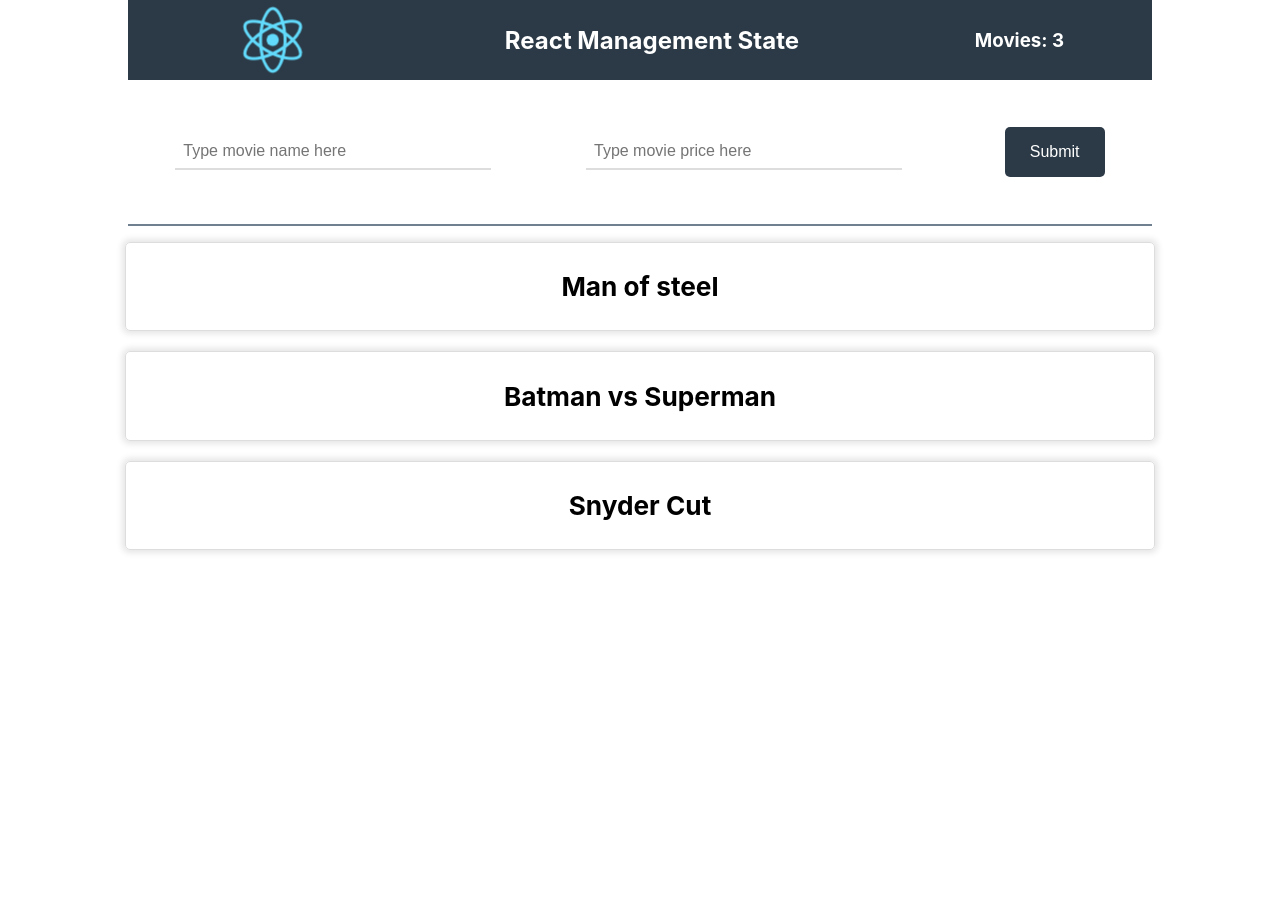
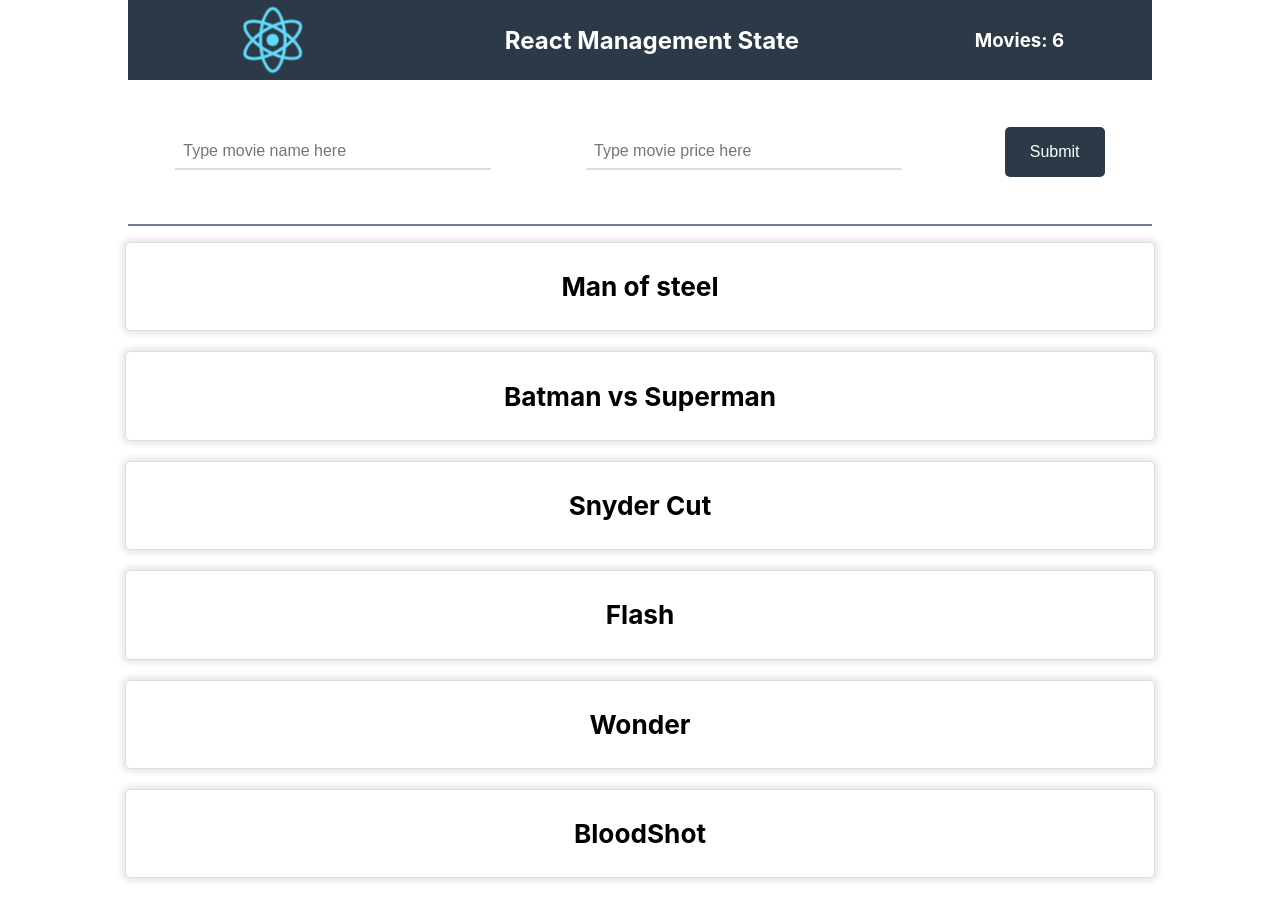
Before and after one commit to alexandrecz/modern-context, a React (Create React App) app: page / in a window 1280 px wide. Before the commit the page ends 800 px from the top, so only its background shows below. Built offline with nearby package versions, Linux system fonts and the light colour scheme; data requests are answered from the project's data file.

Commit message:
create json server post new movie

```diff
--- a/db.json
+++ b/db.json
@@ -1,5 +1,5 @@
 {
-  "movies":[
+  "movies": [
     {
       "name": "Man of steel",
       "price": "$10",
@@ -14,6 +14,21 @@
       "name": "Snyder Cut",
       "price": "$10",
       "id": 3
+    },
+    {
+      "name": "Flash",
+      "price": "12",
+      "id": 4
+    },
+    {
+      "name": "Wonder",
+      "price": "12",
+      "id": 5
+    },
+    {
+      "name": "BloodShot",
+      "price": "2",
+      "id": 6
     }
   ]
 }
--- a/src/AddMovie.js
+++ b/src/AddMovie.js
@@ -28,7 +28,8 @@ const Input = style.input`
 const AddMovie = () => {
 
     // eslint-disable-next-line
-    const [movies, setMovies] = useContext(MovieContext);
+    const [movies, setMovies, addMovie] = useContext(MovieContext);
+
     const [name, setName] = useState('');
     const [price, setPrice] = useState('');
 
@@ -40,14 +41,15 @@ const AddMovie = () => {
         setPrice(e.target.value);
     };
 
-    const addMovie = e => {
+    const submitMovie = e => {
         e.preventDefault();
-        setMovies(previousMovies => [...previousMovies, {name: name, price: price, id:new Date().getTime}]);
+        const newMovie = {name: name, price: price};
+        addMovie(newMovie);
     };
 
 
     return (
-        <Form onSubmit={addMovie}>
+        <Form onSubmit={submitMovie}>
             <Input
                 type="text"
                 autocomplete="off"
--- a/src/MovieContext.js
+++ b/src/MovieContext.js
@@ -12,6 +12,21 @@ export const MovieProvider = props => {
         setMovies(movies);
     }
 
+    const addMovie = async movie => {
+        const body = JSON.stringify(movie);
+        const response = await fetch('http://localhost:8000/movies', {
+            headers: {
+                'Content-Type': 'application/json',
+            },
+            method: 'post',
+            body,
+        });
+
+        const mov = await response.json();
+
+        setMovies(previousMovies => [...previousMovies, mov]);
+    }
+
     useEffect(() => {
         fetchMovies();
     },
@@ -20,7 +35,7 @@ export const MovieProvider = props => {
 
 
     return (
-        <MovieContext.Provider value={[movies, setMovies]}>
+        <MovieContext.Provider value={[movies, setMovies, addMovie]}>
             {props.children}
         </MovieContext.Provider>
 
--- a/src/MovieList.js
+++ b/src/MovieList.js
@@ -31,8 +31,8 @@ const ListItem = style.li`
 `;
 
 const MovieList = () => {
-    // eslint-disable-next-line
-    const [movies, setMovies] = useContext(MovieContext);
+
+    const [movies] = useContext(MovieContext);
 
     const [listVisibility, setListVisibility] = useState(false);
     const toggleVisibility = () => setListVisibility(!listVisibility||true);
```
Lines whose indentation alone changed are shown as unchanged.
